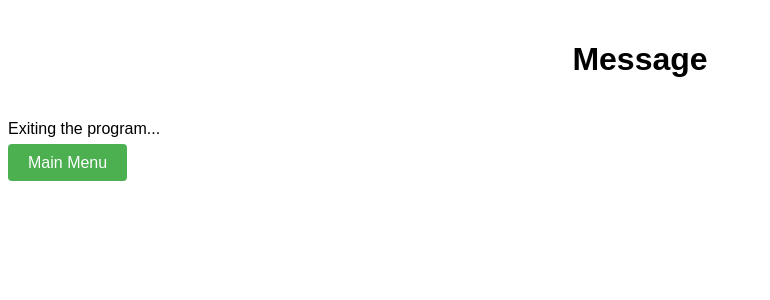
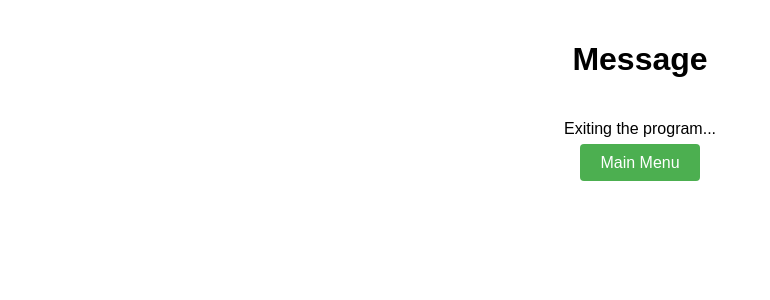
Before and after one commit to Yatin-Malhotra/Ka-Ching, a Flask app: page /exit in a window 1280 px wide. Shown: the top 300 px of the page, without its empty margins (0-770 px from the left). Run offline with Flask 3, Linux system fonts and the light colour scheme.

Commit message:
Update templates

```diff
--- a/templates/message.html
+++ b/templates/message.html
@@ -5,6 +5,7 @@
     <style>
         body {
             font-family: Arial, sans-serif;
+            text-align: center;
         }
 
         h1 {
@@ -20,6 +21,7 @@
 
         li {
             display: inline-block;
+            text-align:center;
             margin: 10px;
         }
 
@@ -29,6 +31,7 @@
             color: white;
             padding: 10px 20px;
             border-radius: 4px;
+            text-align:center;
         }
 
         a:hover {
```
